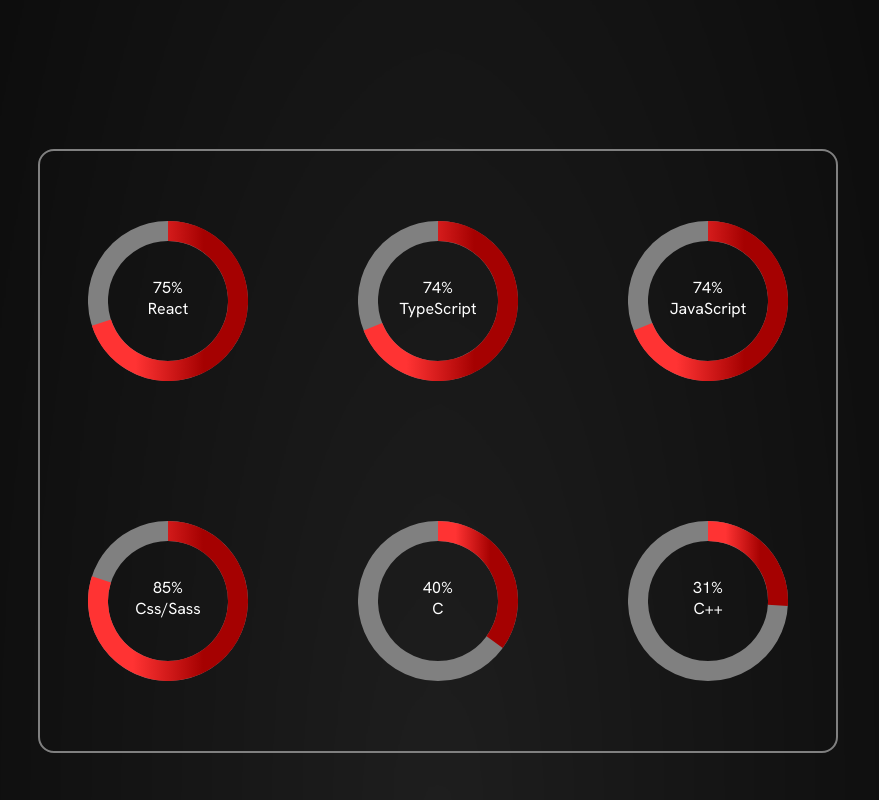
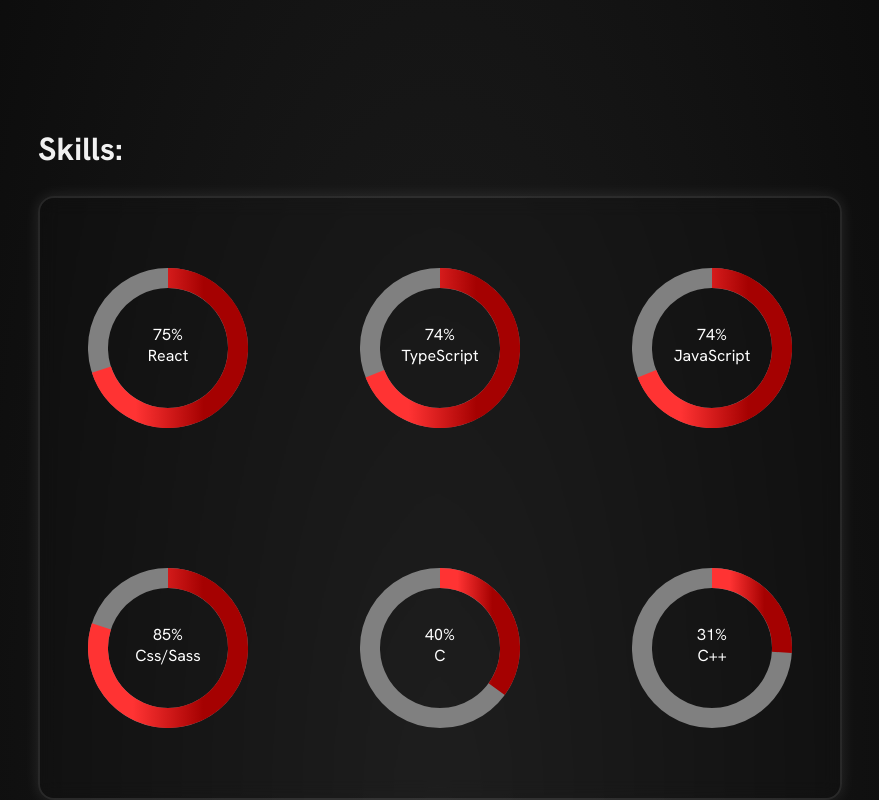
Before and after one commit to TahiryAllaoui/portfolio, a React (Vite) app: page / in a window 1280 px wide. Shown: the part 1060-1860 px from the top of the page, without its empty margins (202-1081 px from the left). Built offline with nearby package versions, Linux system fonts and the light colour scheme.

Commit message:
Skills update

```diff
--- a/src/components/Skills.tsx
+++ b/src/components/Skills.tsx
@@ -31,7 +31,8 @@
     return (
         <div className="Skills">
 
-            <div id="skill-container" style={{ width: 'calc(100%)', height: '75vh', display: 'flex', flexWrap: 'wrap', alignItems: 'center', justifyContent: 'space-between', border: '2px solid gray', borderRadius: '1rem', background: 'radial-gradient(\'gray\',\'gray\')' }}>
+            <h2>Skills:</h2>
+            <div id="skill-container" >
 
                 {skill.map(item => <div className="pie" key={item.tech} style={{ padding: '0 3rem', position: 'relative', width: '10rem', height: '10rem', display: 'flex', flexDirection: 'column', alignItems: 'center', justifyContent: 'space-between', color: 'white' }}>
                     <PieChart
--- a/src/style/Skills.scss
+++ b/src/style/Skills.scss
@@ -1,9 +1,30 @@
+@import '../style/colors.scss';
+
 .Skills {
     padding: 15rem;
     height: 100vh;
     display: flex;
-    align-items: center;
+    flex-direction: column;
+    align-items: flex-start;
     justify-content: center;
-    backdrop-filter: blur(10px);
-    box-shadow: 0 0px 15px 0 rgb(255, 255, 255, 0.1);
+
+    h2 {
+        font-size: xx-large;
+        color: $Color;
+    }
+
+    #skill-container {
+        backdrop-filter: blur(10px);
+        box-shadow: 0 0px 15px 0 rgb(255, 255, 255, 0.1);
+        width: 100%;
+        height: 75vh;
+        display: flex;
+        flex-wrap: wrap;
+        align-items: center;
+        justify-content: space-between;
+        border: 2px solid rgb(255, 255, 255, 0.1);
+        border-radius: 1rem;
+        background: radial-gradient(135deg, rgb(255, 255, 255, 0.1), rgb(255, 255, 255, 0));
+    }
+
 }
```
